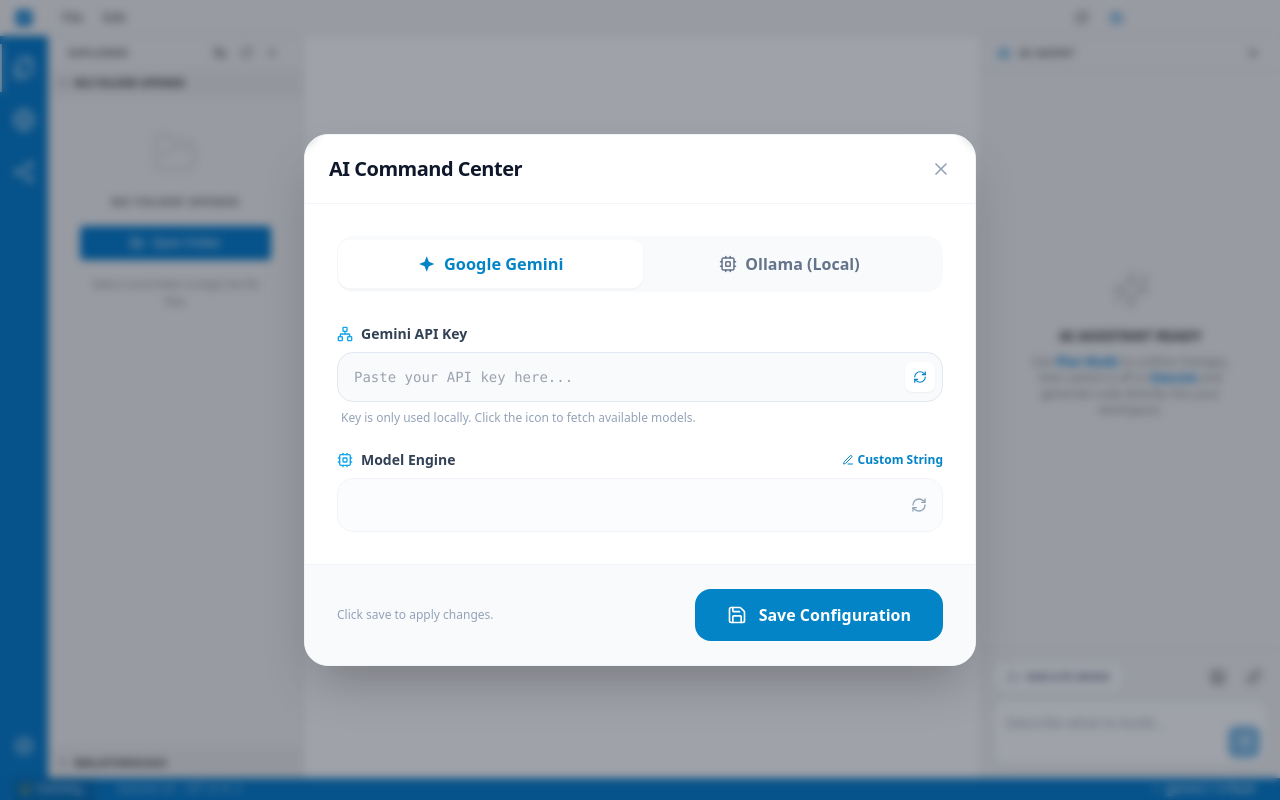
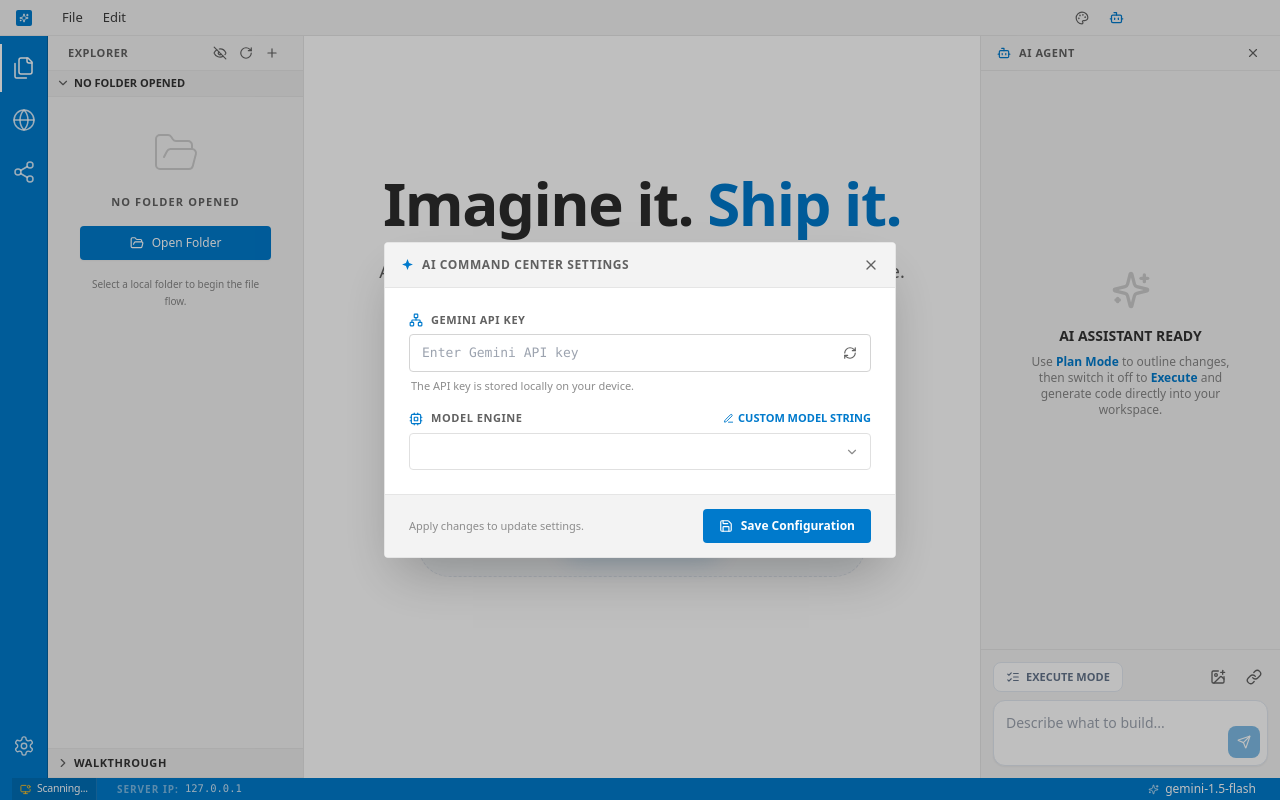
Before and after one commit to ajeyverma/WebDio, a React (Vite) app: page / in a window 1280 px wide. Both pictures are taken after a click on the button 23 px from the left and 746 px from the top of the page. Built offline with nearby package versions, Linux system fonts and the light colour scheme.

Commit message:
Remove the ollama model from the ide and also change the design of model configure popup

```diff
--- a/src/main/index.ts
+++ b/src/main/index.ts
@@ -61,7 +61,7 @@
 })
 
 // IPC Handlers
-import { generateCode, detectOllama, fetchGeminiModels } from './services/aiService'
+import { generateCode, fetchGeminiModels } from './services/aiService'
 import { getSettings, saveSettings } from './services/settingsService'
 import { selectFolder, readProject, writeProject, writeFile, renameEntry, deleteEntry, copyEntry } from './services/projectService'
 import { communityService } from './services/communityService'
@@ -70,9 +70,7 @@
   return await generateCode(imageB64 || imageBase64, prompt)
 })
 
-ipcMain.handle('ai:detect-ollama', async () => {
-  return await detectOllama()
-})
+
 
 ipcMain.handle('ai:fetch-gemini-models', async (_event, key) => {
   return await fetchGeminiModels(key)
--- a/src/main/services/settingsService.ts
+++ b/src/main/services/settingsService.ts
@@ -2,14 +2,12 @@
 import * as fs from 'fs'
 import * as path from 'path'
 
-export type AIProvider = 'gemini' | 'ollama'
+export type AIProvider = 'gemini'
 
 export interface AISettings {
   activeProvider: AIProvider
   geminiKey: string
   geminiModel: string
-  ollamaEndpoint: string
-  ollamaModel: string
   themeColor?: string
   lastProjectPath?: string
   projectData?: Record<string, { plan?: string, task?: string }>
@@ -19,8 +17,6 @@
   activeProvider: 'gemini',
   geminiKey: '',
   geminiModel: 'gemini-1.5-flash',
-  ollamaEndpoint: 'http://localhost:11434',
-  ollamaModel: '',
   themeColor: '#007acc',
   projectData: {}
 }
--- a/src/preload/index.ts
+++ b/src/preload/index.ts
@@ -7,7 +7,6 @@
   aiChat: (data: any) => ipcRenderer.invoke('ai:chat', data),
   getSettings: () => ipcRenderer.invoke('settings:get'),
   setSettings: (settings: any) => ipcRenderer.invoke('settings:set', settings),
-  detectOllama: () => ipcRenderer.invoke('ai:detect-ollama'),
   fetchGeminiModels: (key: string) => ipcRenderer.invoke('ai:fetch-gemini-models', key),
 
   // Project APIs
--- a/src/renderer/src/App.tsx
+++ b/src/renderer/src/App.tsx
@@ -19,7 +19,6 @@
   const {
     initCommunity,
     loadSettings,
-    refreshOllama,
     projectFiles,
     setProjectFiles,
     activeFileName,
@@ -174,7 +173,6 @@
 
   useEffect(() => {
     loadSettings()
-    refreshOllama()
   }, [])
 
   const handleGenerationComplete = (code: string, image: string | null) => {
--- a/src/renderer/src/components/SettingsModal.tsx
+++ b/src/renderer/src/components/SettingsModal.tsx
@@ -1,5 +1,5 @@
 import React, { useState, useEffect } from 'react'
-import { X, Save, RefreshCw, Cpu, Network, Edit3 } from 'lucide-react'
+import { X, Save, RefreshCw, Cpu, Network, Edit3, ChevronDown } from 'lucide-react'
 import { motion, AnimatePresence } from 'framer-motion'
 import { useAppStore, AIProvider, AISettings } from '../stores/useAppStore'
 
@@ -9,13 +9,13 @@
 }
 
 const SparkleIcon = () => (
-  <svg width="18" height="18" viewBox="0 0 24 24" fill="none" xmlns="http://www.w3.org/2000/svg">
-    <path d="M12 2L14.85 9.15L22 12L14.85 14.85L12 22L9.15 14.85L2 12L9.15 9.15L12 2Z" fill="currentColor" />
+  <svg width="13" height="13" viewBox="0 0 24 24" fill="none" xmlns="http://www.w3.org/2000/svg">
+    <path d="M12 2L14.85 9.15L22 12L14.85 14.85L12 22L9.15 14.85L2 12L9.15 9.15L12 2Z" fill="currentColor" className="text-[#007acc]" />
   </svg>
 )
 
 const SettingsModal: React.FC<SettingsModalProps> = ({ isOpen, onClose }) => {
-  const { settings, setSettings, isOllamaRunning, availableOllamaModels, availableGeminiModels, refreshOllama, fetchGeminiModels } = useAppStore()
+  const { settings, setSettings, availableGeminiModels, fetchGeminiModels } = useAppStore()
 
   const [draft, setDraft] = useState<AISettings>(settings)
   const [isCustomModel, setIsCustomModel] = useState(false)
@@ -52,10 +52,7 @@
     setIsFetchingModels(false)
   }
 
-  const providers: { id: AIProvider; label: string; icon: React.ReactNode }[] = [
-    { id: 'gemini', label: 'Google Gemini', icon: <SparkleIcon /> },
-    { id: 'ollama', label: 'Ollama (Local)', icon: <Cpu size={18} /> },
-  ]
+
 
   return (
     <AnimatePresence>
@@ -65,89 +62,79 @@
             initial={{ opacity: 0 }}
             animate={{ opacity: 1 }}
             exit={{ opacity: 0 }}
-            className="fixed inset-0 bg-slate-900/40 backdrop-blur-sm z-50 flex items-center justify-center p-4"
+            className="fixed inset-0 bg-black/25 z-50 flex items-center justify-center p-4"
             onClick={onClose}
           >
             <motion.div
-              initial={{ opacity: 0, scale: 0.95, y: 20 }}
-              animate={{ opacity: 1, scale: 1, y: 0 }}
-              exit={{ opacity: 0, scale: 0.95, y: 20 }}
+              initial={{ opacity: 0, scale: 0.98 }}
+              animate={{ opacity: 1, scale: 1 }}
+              exit={{ opacity: 0, scale: 0.98 }}
               onClick={(e) => e.stopPropagation()}
-              className="w-full max-w-2xl bg-white rounded-3xl shadow-2xl overflow-hidden border border-slate-100 relative"
+              className="w-full max-w-lg bg-white rounded border border-[#e5e5e5] shadow-2xl overflow-hidden relative"
             >
               <div className="flex flex-col max-h-[85vh]">
                 {/* Header */}
-                <div className="px-6 py-4 border-b border-slate-100 flex items-center justify-between bg-white/50 backdrop-blur-sm">
-                  <h2 className="text-xl font-extrabold text-slate-900 tracking-tight">AI Command Center</h2>
+                <div className="px-4 py-2.5 border-b border-[#e5e5e5] flex items-center justify-between bg-[#f3f3f3]">
+                  <h2 className="text-[12px] font-bold text-[#616161] uppercase tracking-wider flex items-center gap-2">
+                    <SparkleIcon />
+                    AI Command Center Settings
+                  </h2>
                   <button
                     onClick={onClose}
-                    className="p-2 hover:bg-slate-100 rounded-full transition-colors text-slate-400 hover:text-slate-600 -mr-2"
+                    className="p-1 hover:bg-[#e5e5e5] rounded transition-colors text-[#616161] -mr-1"
                   >
-                    <X size={20} />
+                    <X size={16} />
                   </button>
                 </div>
 
                 {/* Body */}
-                <div className="flex-1 overflow-y-auto p-8 space-y-8">
-                  {/* Provider Tabs */}
-                  <div className="flex p-1 bg-slate-100/50 rounded-2xl">
-                    {providers.map((p) => (
-                      <button
-                        key={p.id}
-                        onClick={() => setDraft({ ...draft, activeProvider: p.id })}
-                        className={`flex-1 flex items-center justify-center gap-2 py-3 rounded-xl font-semibold transition-all ${
-                          draft.activeProvider === p.id
-                          ? 'bg-white text-sky-600 shadow-sm scale-[1.02]'
-                          : 'text-slate-500 hover:text-slate-700'
-                        }`}
-                      >
-                        {p.icon}
-                        {p.label}
-                      </button>
-                    ))}
-                  </div>
+                <div className="flex-1 overflow-y-auto p-6 space-y-6">
+
 
                   {/* Gemini Settings */}
                   {draft.activeProvider === 'gemini' && (
-                    <motion.div initial={{ opacity: 0, y: 10 }} animate={{ opacity: 1, y: 0 }} className="space-y-6">
-                      <div className="space-y-2">
-                        <label className="flex items-center gap-2 text-sm font-bold text-slate-700">
-                          <Network size={16} className="text-sky-500" />
+                    <motion.div initial={{ opacity: 0 }} animate={{ opacity: 1 }} className="space-y-4">
+                      <div className="space-y-1.5">
+                        <label className="flex items-center gap-2 text-[11px] font-bold text-[#616161] uppercase tracking-wider">
+                          <Network size={14} className="text-[#007acc]" />
                           Gemini API Key
                         </label>
-                        <div className="relative">
+                        <div className="relative flex items-center">
                           <input
                             type="password"
                             value={draft.geminiKey}
                             onChange={(e) => setDraft({ ...draft, geminiKey: e.target.value })}
-                            placeholder="Paste your API key here..."
-                            className="w-full px-4 py-3.5 rounded-2xl bg-slate-50 border border-slate-200 focus:ring-4 focus:ring-sky-500/10 focus:border-sky-500 focus:bg-white transition-all outline-none font-mono text-sm pr-20"
+                            placeholder="Enter Gemini API key"
+                            className="w-full px-3 py-2 pr-10 rounded border border-[#d4d4d4] focus:border-[#007acc] bg-[#ffffff] text-[13px] text-[#333333] transition-all outline-none font-mono"
                           />
                           <button
                             onClick={handleRefreshGeminiModels}
                             disabled={!draft.geminiKey || isFetchingModels}
-                            className={`absolute right-2 top-1/2 -translate-y-1/2 p-2 rounded-lg transition-all ${
-                              isFetchingModels ? 'bg-sky-50 text-sky-400 animate-spin' : 'bg-white text-sky-600 shadow-sm hover:scale-110 active:scale-95'
+                            className={`absolute right-2 p-1.5 rounded transition-all ${
+                              isFetchingModels
+                                ? 'text-[#007acc] animate-spin'
+                                : 'text-[#616161] hover:text-[#333333] hover:bg-[#e5e5e5]'
                             }`}
+                            title="Fetch available models"
                           >
                             <RefreshCw size={14} />
                           </button>
                         </div>
-                        <p className="text-xs text-slate-400 pl-1">Key is only used locally. Click the icon to fetch available models.</p>
+                        <p className="text-[11px] text-[#8c8c8c] pl-0.5">The API key is stored locally on your device.</p>
                       </div>
 
-                      <div className="space-y-2">
+                      <div className="space-y-1.5">
                         <div className="flex items-center justify-between">
-                          <label className="flex items-center gap-2 text-sm font-bold text-slate-700">
-                            <Cpu size={16} className="text-sky-500" />
+                          <label className="flex items-center gap-2 text-[11px] font-bold text-[#616161] uppercase tracking-wider">
+                            <Cpu size={14} className="text-[#007acc]" />
                             Model Engine
                           </label>
                           <button
                             onClick={() => setIsCustomModel(!isCustomModel)}
-                            className="text-xs font-semibold text-sky-600 hover:text-sky-700 flex items-center gap-1"
+                            className="text-[11px] font-bold text-[#007acc] hover:text-[#0062a3] flex items-center gap-1 uppercase"
                           >
-                            <Edit3 size={12} />
-                            {isCustomModel ? 'Use List' : 'Custom String'}
+                            <Edit3 size={11} />
+                            {isCustomModel ? 'Select From List' : 'Custom Model String'}
                           </button>
                         </div>
 
@@ -156,15 +143,15 @@
                             type="text"
                             value={draft.geminiModel}
                             onChange={(e) => setDraft({ ...draft, geminiModel: e.target.value })}
-                            placeholder="e.g., gemini-3.1-flash"
-                            className="w-full px-4 py-3.5 rounded-2xl bg-slate-50 border border-slate-200 focus:ring-4 focus:ring-sky-500/10 focus:border-sky-500 focus:bg-white transition-all outline-none"
+                            placeholder="e.g., gemini-1.5-pro"
+                            className="w-full px-3 py-2 rounded border border-[#d4d4d4] focus:border-[#007acc] bg-[#ffffff] text-[13px] text-[#333333] transition-all outline-none"
                           />
                         ) : (
                           <div className="relative">
                             <select
                               value={draft.geminiModel}
                               onChange={(e) => setDraft({ ...draft, geminiModel: e.target.value })}
-                              className="w-full px-4 py-3.5 rounded-2xl bg-slate-50 border border-slate-200 focus:ring-4 focus:ring-sky-500/10 focus:border-sky-500 focus:bg-white transition-all outline-none appearance-none font-medium text-slate-700 disabled:opacity-50"
+                              className="w-full px-3 py-2 pr-10 rounded border border-[#d4d4d4] focus:border-[#007acc] bg-[#ffffff] text-[13px] text-[#333333] transition-all outline-none appearance-none"
                               disabled={availableGeminiModels.length === 0}
                             >
                               <option value="" disabled>Select a model...</option>
@@ -172,11 +159,11 @@
                                 <option key={m} value={m}>{m}</option>
                               ))}
                               {availableGeminiModels.length === 0 && (
-                                <option value="" disabled>Enter API key and refresh to see models</option>
+                                <option value="" disabled>Refresh models to populate list</option>
                               )}
                             </select>
-                            <div className="absolute right-4 top-1/2 -translate-y-1/2 pointer-events-none text-slate-400">
-                              <RefreshCw size={16} />
+                            <div className="absolute right-3 top-1/2 -translate-y-1/2 pointer-events-none text-[#8c8c8c]">
+                              <ChevronDown size={14} />
                             </div>
                           </div>
                         )}
@@ -184,67 +171,32 @@
                     </motion.div>
                   )}
 
-                  {/* Ollama Settings */}
-                  {draft.activeProvider === 'ollama' && (
-                    <motion.div initial={{ opacity: 0, y: 10 }} animate={{ opacity: 1, y: 0 }} className="space-y-6">
-                      <div className="flex items-center justify-between p-5 rounded-2xl bg-sky-50 border border-sky-100">
-                        <div className="flex items-center gap-4">
-                          <div className={`w-3.5 h-3.5 rounded-full shadow-sm ${isOllamaRunning ? 'bg-emerald-500 animate-pulse' : 'bg-rose-500'}`} />
-                          <div>
-                            <p className="font-bold text-sky-900">{isOllamaRunning ? 'Ollama Online' : 'Ollama Offline'}</p>
-                            <p className="text-xs text-sky-700/70 font-medium">{draft.ollamaEndpoint}</p>
-                          </div>
-                        </div>
-                        <button
-                          onClick={() => refreshOllama()}
-                          className="p-2.5 bg-white text-sky-600 rounded-xl hover:shadow-lg transition-all active:scale-95 border border-sky-100"
-                        >
-                          <RefreshCw size={18} />
-                        </button>
-                      </div>
 
-                      <div className="space-y-2">
-                        <label className="text-sm font-bold text-slate-700 pl-1">Ollama Model</label>
-                        <select
-                          value={draft.ollamaModel}
-                          onChange={(e) => setDraft({ ...draft, ollamaModel: e.target.value })}
-                          className="w-full px-4 py-3.5 rounded-2xl bg-slate-50 border border-slate-200 focus:ring-4 focus:ring-sky-500/10 focus:border-sky-500 focus:bg-white transition-all outline-none font-medium appearance-none"
-                        >
-                          {availableOllamaModels.map(m => (
-                            <option key={m} value={m}>{m}</option>
-                          ))}
-                          {availableOllamaModels.length === 0 && <option value="">No models found</option>}
-                        </select>
-                      </div>
-                    </motion.div>
-                  )}
 
                 </div>
 
                 {/* Footer */}
-                <div className="px-8 py-6 bg-slate-50 border-t border-slate-100 flex items-center justify-between">
-                  <p className="text-xs text-slate-400 font-medium max-w-[240px]">
-                    Click save to apply changes.
+                <div className="px-6 py-3.5 bg-[#f3f3f3] border-t border-[#e5e5e5] flex items-center justify-between">
+                  <p className="text-[11px] text-[#8c8c8c]">
+                    Apply changes to update settings.
                   </p>
                   <button
                     onClick={handleSave}
                     disabled={saveStatus === 'saving'}
-                    className={`px-8 py-3.5 text-white rounded-2xl font-bold flex items-center gap-3 transition-all active:scale-95 group ${
-                      saveStatus === 'success' ? 'bg-emerald-500' :
-                      saveStatus === 'error' ? 'bg-rose-500' :
-                      'bg-sky-600 hover:bg-sky-700'
+                    className={`px-4 py-2 text-white rounded text-[12px] font-bold flex items-center gap-2 transition-all active:scale-95 ${
+                      saveStatus === 'success' ? 'bg-emerald-600' :
+                      saveStatus === 'error' ? 'bg-rose-600' :
+                      'bg-[#007acc] hover:bg-[#0062a3]'
                     }`}
                   >
                     {saveStatus === 'saving' ? (
-                      <RefreshCw size={20} className="animate-spin" />
-                    ) : saveStatus === 'success' ? (
-                      <Save size={20} />
+                      <RefreshCw size={14} className="animate-spin" />
                     ) : (
-                      <Save size={20} className="group-hover:rotate-12 transition-transform" />
+                      <Save size={14} />
                     )}
                     {saveStatus === 'saving' ? 'Saving...' :
-                     saveStatus === 'success' ? 'Saved!' :
-                     saveStatus === 'error' ? 'Error!' :
+                     saveStatus === 'success' ? 'Saved' :
+                     saveStatus === 'error' ? 'Error' :
                      'Save Configuration'}
                   </button>
                 </div>
--- a/src/renderer/src/components/StatusBar.tsx
+++ b/src/renderer/src/components/StatusBar.tsx
@@ -3,7 +3,7 @@
 import { useAppStore } from '../stores/useAppStore'
 
 const StatusBar: React.FC = () => {
-  const { settings, isOllamaRunning, communityStatus, serverIp } = useAppStore()
+  const { settings, communityStatus, serverIp } = useAppStore()
 
   return (
     <div className="h-[22px] w-full bg-[#007acc] text-white flex items-center justify-between px-3 text-[12px] font-normal select-none z-50 transition-colors">
@@ -31,12 +31,8 @@
       {/* Right side: AI & Editor Settings */}
       <div className="flex items-center h-full gap-0">
         <div className="flex items-center gap-1.5 px-3 hover:bg-white/10 h-full cursor-pointer transition-none">
-           <div className={`w-1.5 h-1.5 rounded-full ${settings.activeProvider === 'ollama' && isOllamaRunning ? 'bg-white shadow-[0_0_8px_rgba(255,255,255,0.8)]' : 'bg-white/30'}`} />
-           <span>
-             {settings.activeProvider === 'gemini'
-               ? settings.geminiModel
-               : settings.ollamaModel}
-           </span>
+           <Sparkles size={11} className="text-white/70" />
+           <span>{settings.geminiModel}</span>
         </div>
       </div>
     </div>
--- a/src/renderer/src/stores/useAppStore.ts
+++ b/src/renderer/src/stores/useAppStore.ts
@@ -1,13 +1,11 @@
 import { create } from 'zustand'
 
-export type AIProvider = 'gemini' | 'ollama'
+export type AIProvider = 'gemini'
 
 export interface AISettings {
   activeProvider: AIProvider
   geminiKey: string
   geminiModel: string
-  ollamaEndpoint: string
-  ollamaModel: string
 }
 
 export interface AppState {
@@ -26,7 +24,6 @@
   isLoading: boolean
   isCreatingTask: boolean
   isExecuting: boolean
-  isOllamaRunning: boolean
   unsavedFiles: string[]
   isJoinedCommunity: boolean
   activeTab: string
@@ -36,7 +33,6 @@
   currentPlan: string | null
   currentTask: string | null
   isPlanMode: boolean
-  availableOllamaModels: string[]
   availableGeminiModels: string[]
   settings: AISettings
 
@@ -71,7 +67,6 @@
   addChatMessage: (msg: any) => void
   setCurrentPlan: (plan: string | null) => void
   setIsPlanMode: (val: boolean) => void
-  refreshOllama: () => Promise<void>
   loadSettings: () => Promise<void>
   setSettings: (newSettings: AISettings) => Promise<void>
   fetchGeminiModels: (key: string) => Promise<void>
@@ -117,7 +112,6 @@
   isLoading: false,
   isCreatingTask: false,
   isExecuting: false,
-  isOllamaRunning: false,
   unsavedFiles: [],
   isJoinedCommunity: false,
   activeTab: 'home',
@@ -125,14 +119,11 @@
   currentPlan: null,
   currentTask: null,
   isPlanMode: false,
-  availableOllamaModels: [],
   availableGeminiModels: [],
   settings: {
     activeProvider: 'gemini',
     geminiKey: '',
-    geminiModel: 'gemini-1.5-flash',
-    ollamaEndpoint: 'http://localhost:11434',
-    ollamaModel: 'llama3'
+    geminiModel: 'gemini-1.5-flash'
   },
   serverIp: '127.0.0.1',
   communityStatus: 'Scanning...',
@@ -223,9 +214,7 @@
         set({ projectFiles: files })
       }
 
-      if (settings.activeProvider === 'ollama') {
-         get().refreshOllama()
-      }
+
     }
   },
   setSettings: async (newSettings) => {
@@ -240,16 +229,7 @@
      const models = await window.api.fetchGeminiModels(key)
      if (models) set({ availableGeminiModels: models })
   },
-  refreshOllama: async () => {
-    // @ts-ignore
-    const result = await window.api.detectOllama()
-    set({ isOllamaRunning: result.running })
-    if (result.running) {
-       set({ availableOllamaModels: result.models })
-    } else {
-       set({ availableOllamaModels: [] })
-    }
-  },
+
   saveProjectFiles: async () => {
     const { projectPath, projectFiles } = get()
     if (!projectPath) return
```
Also changed, not shown: src/main/services/aiService.ts (+2 -27 lines), 2 other files (tests, documents, lock files or other folders).
